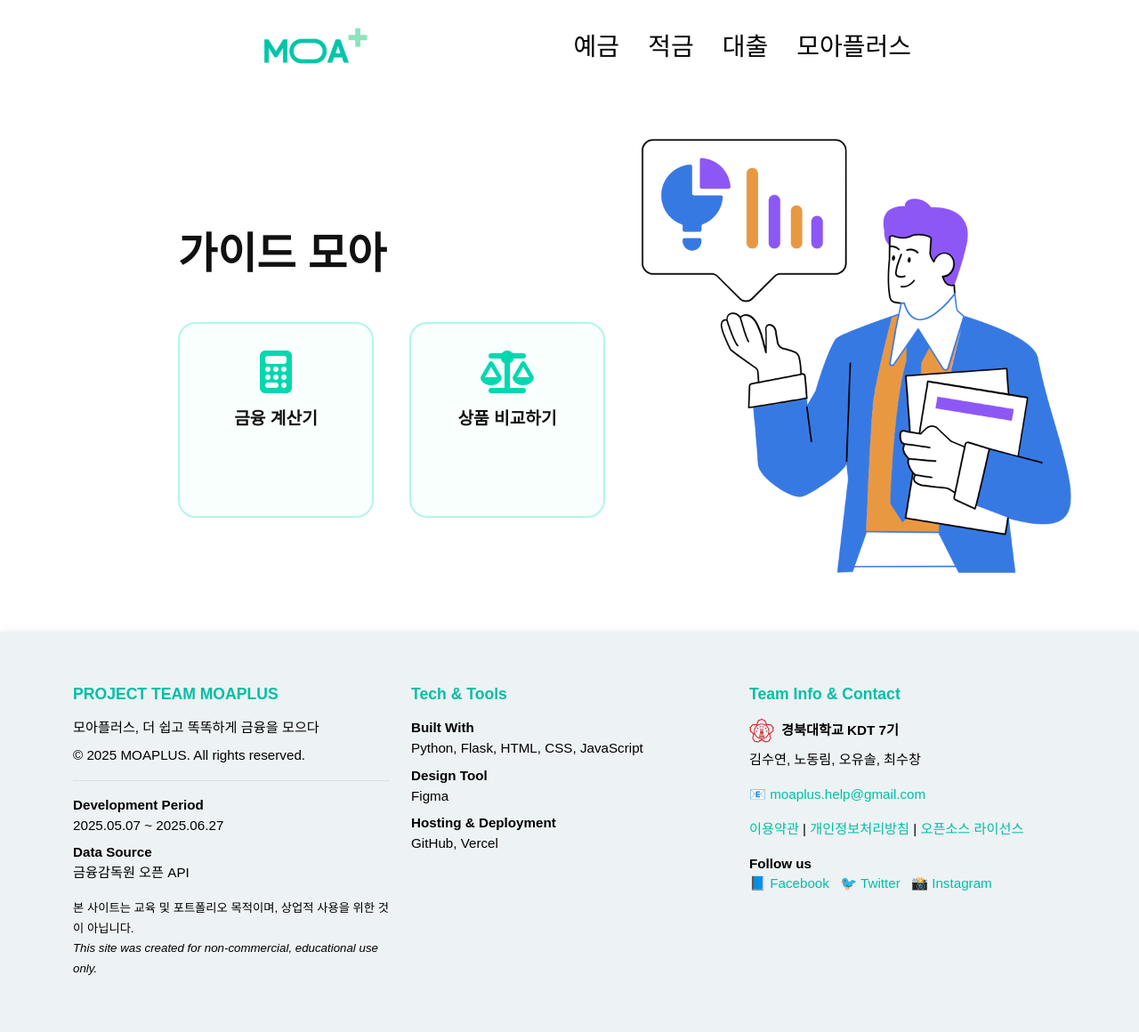
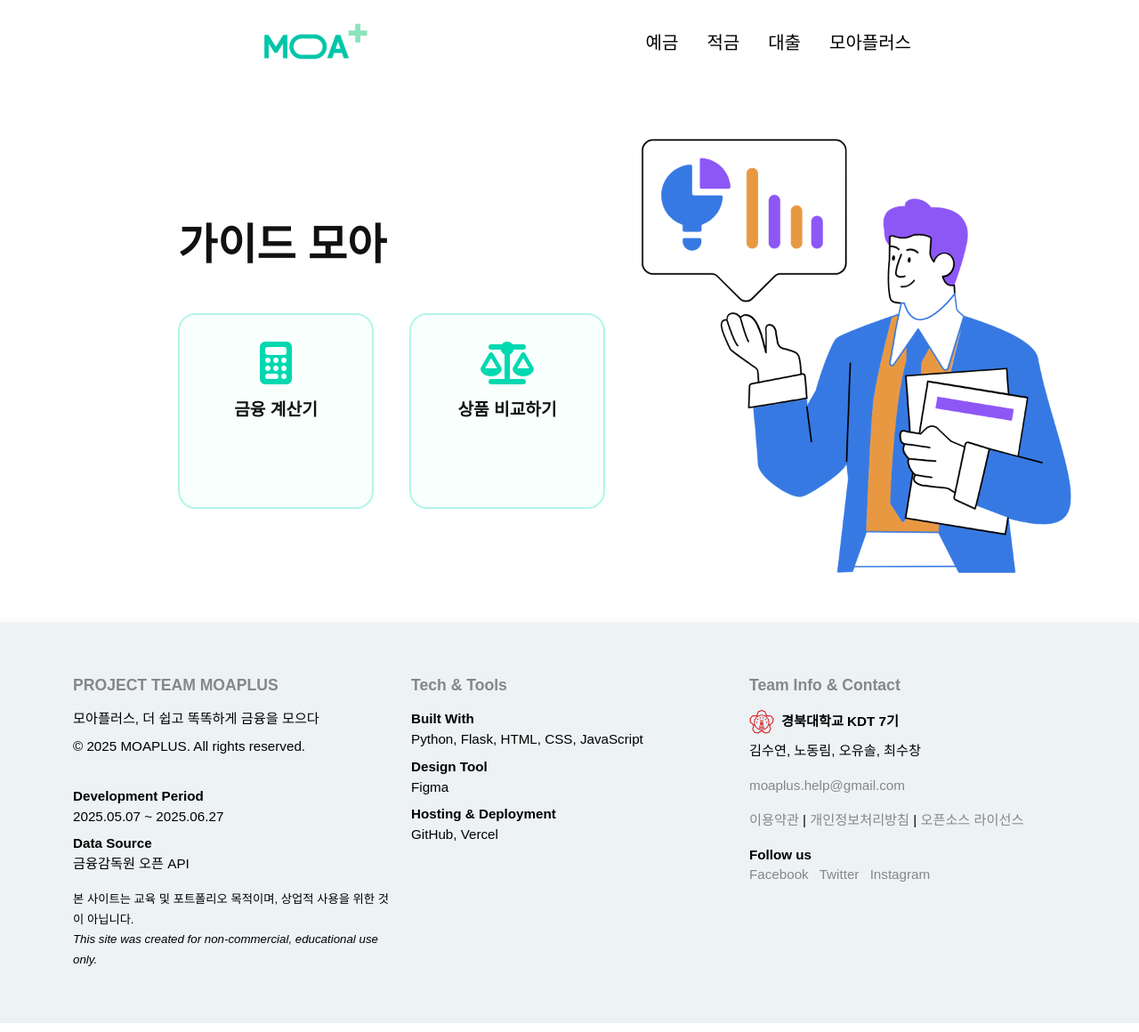
Before and after one commit to rimit000/finance_service_3, a Python web app: template Documents/카카오톡 받은 파일/기업프로젝트/기업프로젝트/templates/guide_moa.html in a window 1280 px wide; the page is wider, and only the part inside the window is pictured. Shown: that part at 89% size. Run offline with Jinja, Linux system fonts and the light colour scheme; the template is opened without the code that fills it, so the values that code supplies are empty; some web fonts are replaced.

Commit message:
Update base.html
footer수정, style.css 선언 추가

```diff
--- a/Documents/카카오톡 받은 파일/기업프로젝트/기업프로젝트/templates/base.html
+++ b/Documents/카카오톡 받은 파일/기업프로젝트/기업프로젝트/templates/base.html
@@ -3,6 +3,7 @@
 <head>
   <meta charset="UTF-8">
   <title>{% block title %}MOA PLUS{% endblock %}</title>
+   <link rel="stylesheet" href="{{ url_for('static', filename='style.css') }}" />
 
   <link rel="icon" type="image/png"
         href="{{ url_for('static', filename='favicon-16x16.png') }}">
@@ -27,10 +28,12 @@
     .custom-logo img{height:48px;}
     .custom-nav{
       display:flex;gap:2rem;
-      font-family:"눈누 기초고딕 Regular-Regular",sans-serif;
-      font-size:28px;font-weight:400;
+      font-family: 'NoonnuBasicGothic', sans-serif;
+      font-size:20px;font-weight:200;line-height: 1.3;
     }
-    .custom-nav a{text-decoration:none;color:#000;padding:.5rem 0;}
+    .custom-nav a{text-decoration:none;color:#000;
+                   position: relative;
+                  padding:.5rem 0;}
     .custom-nav a:hover{color:#00bfa5;}
 
     .custom-nav .dropdown{position:relative;}
@@ -43,7 +46,7 @@
       pointer-events:none;z-index:1000;min-width:200px;
     }
     .custom-nav .dropdown-item{
-      padding:.75rem 1.5rem;font-size:1rem;color:#333;
+      padding:.75rem 1.5rem;font-size:1.5rem;color:#333;
       transition:background .2s,color .2s;white-space:nowrap;
     }
     .custom-nav .dropdown-item:hover{background:#f0fdf9;color:#008e76;}
@@ -68,10 +71,10 @@
     padding:60px 0;
     margin-top:auto;      /* 본문이 짧을 때 바닥에 붙음 */
     }
-    .site-footer h5{font-size:1.1rem;font-weight:700;margin-bottom:1rem;color:#00bfa5;}
-    .site-footer a{color:#00bfa5;text-decoration:none;}
+    .site-footer h5{font-size:1.1rem;font-weight:700;margin-bottom:1rem;color:#868787;}
+    .site-footer a{color:#868787;text-decoration:none;}
     .site-footer a:hover{text-decoration:underline;}
-    .site-footer .divider{height:1px;background:#d9dfe7;margin:1rem 0;}
+    .site-footer .divider{height:1px;background:#EDF2F4;margin:1rem 0;}
   </style>
 </head>
 <body>
@@ -153,7 +156,7 @@
         <p class="mb-3">김수연, 노동림, 오유솔, 최수창</p>
 
         <p class="mb-3">
-          📧 <a href="mailto:moaplus.help@gmail.com">moaplus.help@gmail.com</a>
+          <a href="mailto:moaplus.help@gmail.com">moaplus.help@gmail.com</a>
         </p>
 
         <p class="mb-3">
@@ -164,9 +167,9 @@
 
         <p class="mb-0"><strong>Follow us</strong></p>
         <p>
-          📘 <a href="#" class="me-2">Facebook</a>
-          🐦 <a href="#" class="me-2">Twitter</a>
-          📸 <a href="#">Instagram</a>
+          <a href="#" class="me-2">Facebook</a>
+          <a href="#" class="me-2">Twitter</a>
+          <a href="#">Instagram</a>
         </p>
       </div>
     </div>
```
